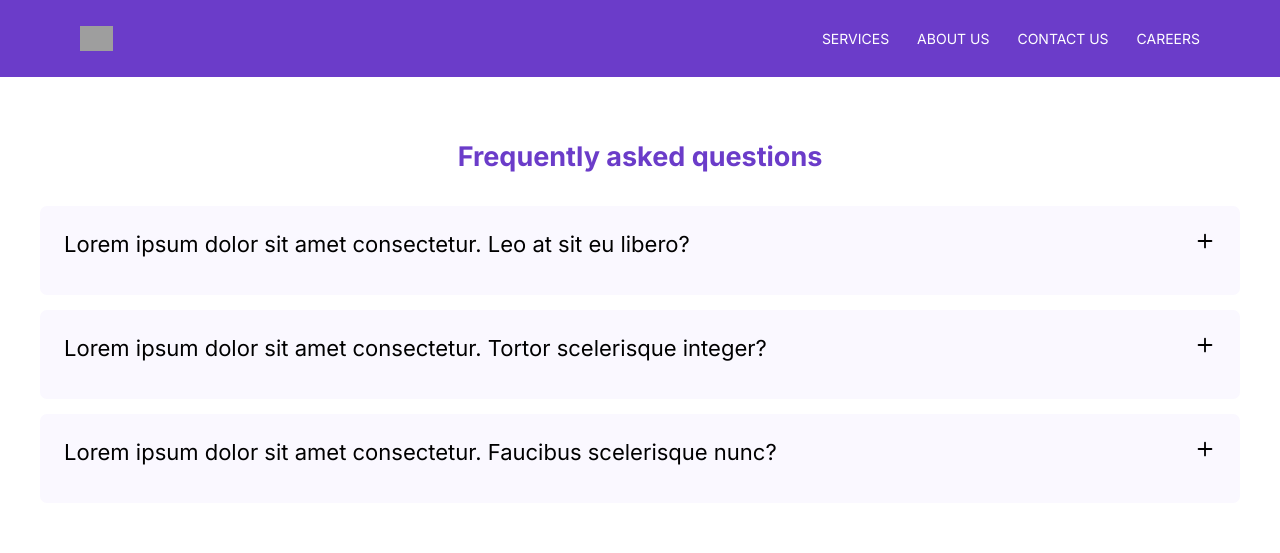
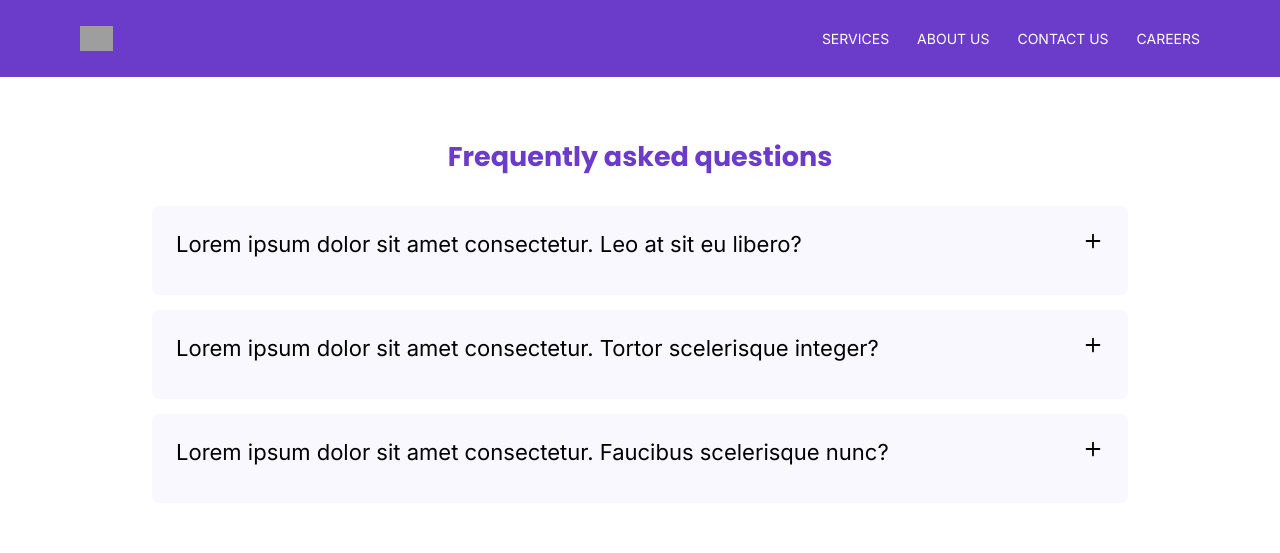
Before and after one commit to KavishkaThushal/AT-DIGITAL, a React (Vite) app in the folder AT DIGITAL/: page / in a window 1280 px wide. Shown: the top 553 px of the page. Built offline with nearby package versions, Linux system fonts and the light colour scheme; grey boxes are pictures that could not be loaded.

Commit message:
faq 1200px done

```diff
--- a/AT DIGITAL/src/components/faqs/FAQS.jsx
+++ b/AT DIGITAL/src/components/faqs/FAQS.jsx
@@ -8,7 +8,7 @@ function FAQS({id,title,content,setShowId,showId}) {
   return (
     <div className='flex flex-col p-[24px] bg-[#FAF8FF] rounded-[7px] gap-[13px]  transition-all duration-700 ease-in-out'>
       <div className='flex flex-row justify-between  gap-[13px]'>
-      <span className={`text-[20px] font-light ${showId===id ? 'text-Primary':'text-black'} leading-[28px] md:text-[22px] `}>{title}</span>
+      <span className={`text-[20px] font-light ${showId===id ? 'text-Primary':'text-black'} leading-[28px] md:text-[22px] transition-all duration-700 ease-in-out `}>{title}</span>
       <span className='flex text-[20px] font-light cursor-pointer transition-transform duration-1000 ease-in-out md:text-[22px]' onClick={()=>(setShowId(prev=>prev===id? null:id ))} >{showId===id? <FiMinus />:<FiPlus />}</span>
 
 
@@ -18,7 +18,7 @@ function FAQS({id,title,content,setShowId,showId}) {
         style={{ maxHeight: showId===id ? '500px' : '0px',opacity: showId===id  ? 1 : 0
            }}
       >
-        <p className='text-[16px] font-thin text-[#6F6C90] leading-[30px]'>
+        <p className='text-[16px] font-thin text-[#6F6C90] leading-[30px] md:text-[18px]'>
           {content}
         </p>
       </div>
--- a/AT DIGITAL/src/pages/home/Home.jsx
+++ b/AT DIGITAL/src/pages/home/Home.jsx
@@ -8,8 +8,8 @@ function Home() {
   return (
 
     //faq section
-    <div className='flex flex-col gap-[28px] justify-center  mx-[20px] my-[60px] md:mx-[40px]'>
-      <h1 className='text-[27px] font-normal text-Primary text-center'>Frequently asked questions</h1>
+    <div className='flex flex-col gap-[28px] justify-center  mx-[20px] my-[60px] md:mx-[40px] lg:mx-[152px]'>
+      <h1 className='text-[27px] font-normal text-Primary text-center font-poppins'>Frequently asked questions</h1>
       <div className=' flex flex-col gap-[15px]'>
 
         {data?.map((item)=>(
```
